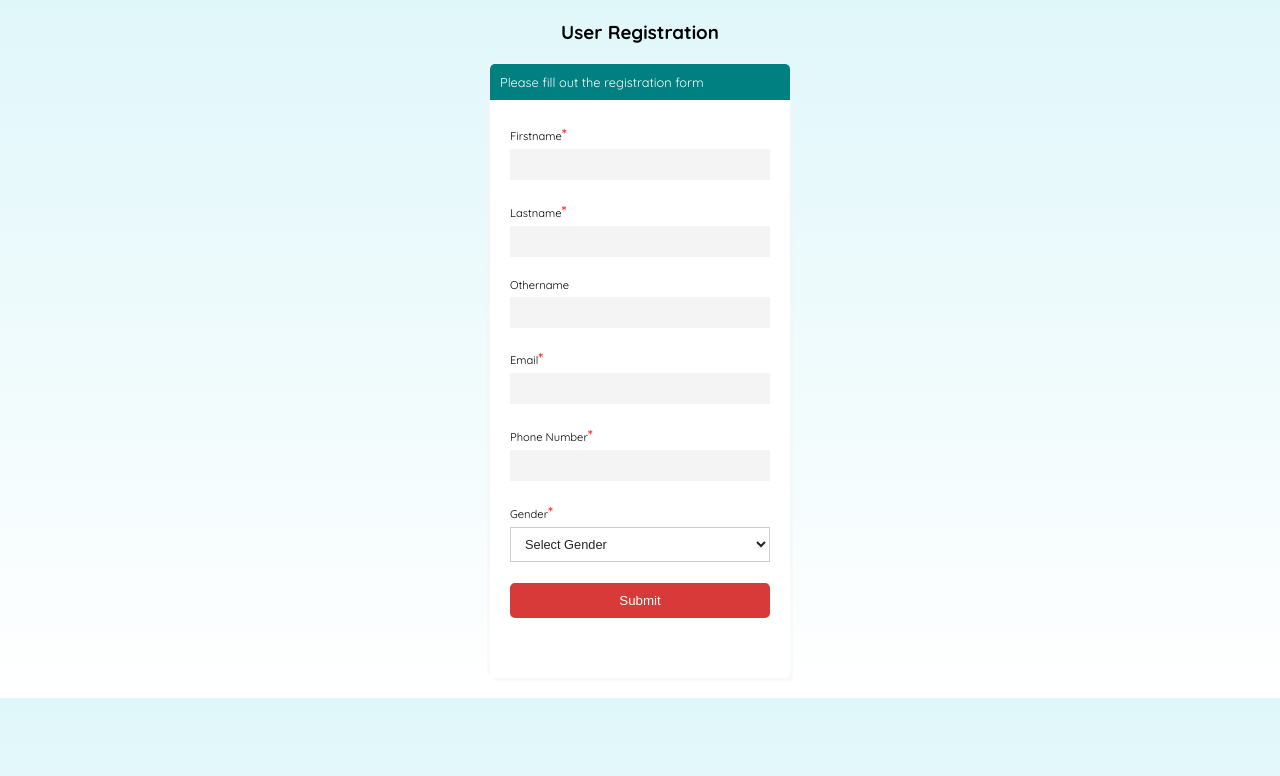
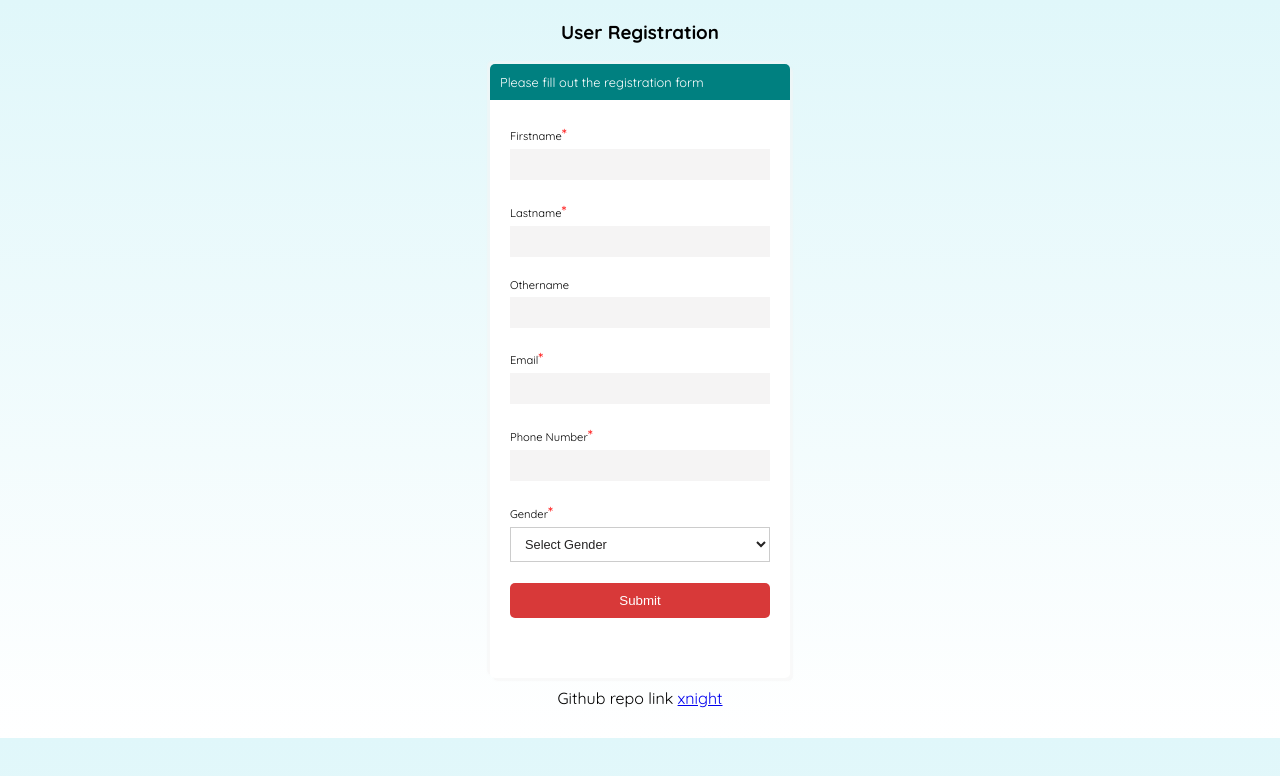
Before and after one commit to Lesuuh/zuri-working-with-files, a website: page client/index.html in a window 1280 px wide. Drawn offline with Linux system fonts and the light colour scheme.

Commit message:
add github link

```diff
--- a/client/index.html
+++ b/client/index.html
@@ -7,7 +7,8 @@
     <link rel="stylesheet" href="./css/style.css" />
   </head>
   <body>
-    <h3>User Registration</h4><br/>
+    <h3>User Registration</h3>
+    <br />
     <form action="/submit" id="user-form" method="post">
       <div class="header"><p>Please fill out the registration form</p></div>
       <div class="form-body">
@@ -26,7 +27,6 @@
         <div>
           <label for="othernames">Othername</label>
           <input type="text" name="othernames" id="othernames" />
-
         </div>
         <br />
         <div>
@@ -57,6 +57,15 @@
       </div>
     </form>
 
+    <p style="padding: 10px; cursor: pointer;">
+      Github repo link
+      <mono
+        ><a href="https://github.com/Lesuuh/zuri-working-with-files" target="_blank"
+          >xnight</a
+        ></mono
+      >
+    </p>
+
     <script src="./js/app.js"></script>
   </body>
 </html>
```
